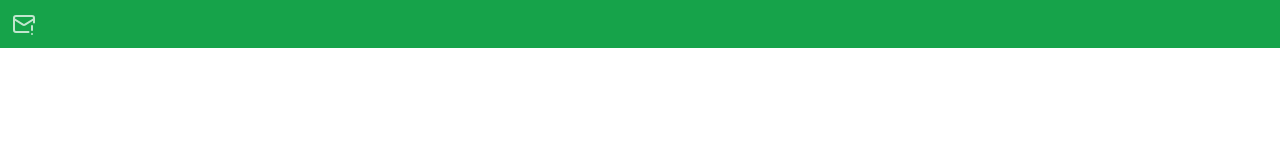
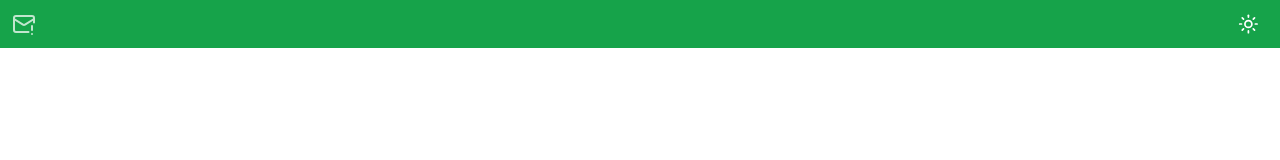
Before and after one commit to jakub-lesniewski/conf-handler-client, a React (Vite) app: page / in a window 1280 px wide. Shown: the top 160 px of the page. Built offline with nearby package versions, Linux system fonts and the light colour scheme.

Commit message:
removed redundant packages

```diff
--- a/index.html
+++ b/index.html
@@ -12,7 +12,7 @@
     <meta name="viewport" content="width=device-width, initial-scale=1.0" />
     <title>FMCS Conference</title>
   </head>
-  <body class="!scroll-smooth bg-background antialiased">
+  <body class="!scroll-smooth antialiased">
     <div id="root"></div>
     <script type="module" src="/src/main.tsx"></script>
   </body>
--- a/package.json
+++ b/package.json
@@ -23,15 +23,14 @@
     "@tanstack/react-query": "^5.37.1",
     "axios": "^1.6.8",
     "class-variance-authority": "^0.7.0",
-    "clsx": "^2.1.0",
+    "clsx": "^2.1.1",
     "lucide-react": "^0.362.0",
-    "next-themes": "^0.3.0",
     "react": "^18.2.0",
     "react-dom": "^18.2.0",
     "react-hook-form": "^7.51.5",
     "react-router-dom": "^6.22.3",
     "sonner": "^1.4.41",
-    "tailwind-merge": "^2.2.2",
+    "tailwind-merge": "^2.3.0",
     "tailwindcss-animate": "^1.0.7",
     "usehooks-ts": "^3.1.0",
     "zod": "^3.22.4"
--- a/src/components/header.tsx
+++ b/src/components/header.tsx
@@ -2,6 +2,7 @@ import { useAuth } from "@/lib/AuthContext";
 
 import Sidebar from "./sidebar";
 import MessageWarning from "./message-warning";
+import { ThemeToggle } from "./theme-toggler";
 
 export default function Header() {
   const { loggedUser } = useAuth();
@@ -9,7 +10,10 @@ export default function Header() {
   return (
     <header className="flex h-[--header-height] w-full justify-between bg-primary p-3">
       <MessageWarning />
-      {loggedUser && <Sidebar />}
+      <div className="flex items-center gap-2">
+        <ThemeToggle />
+        {loggedUser && <Sidebar />}
+      </div>
     </header>
   );
 }
--- /dev/null
+++ b/src/components/theme-provider.tsx
@@ -0,0 +1,73 @@
+import { createContext, useContext, useEffect, useState } from "react";
+
+type Theme = "dark" | "light" | "system";
+
+type ThemeProviderProps = {
+  children: React.ReactNode;
+  defaultTheme?: Theme;
+  storageKey?: string;
+};
+
+type ThemeProviderState = {
+  theme: Theme;
+  setTheme: (theme: Theme) => void;
+};
+
+const initialState: ThemeProviderState = {
+  theme: "system",
+  setTheme: () => null,
+};
+
+const ThemeProviderContext = createContext<ThemeProviderState>(initialState);
+
+export function ThemeProvider({
+  children,
+  defaultTheme = "system",
+  storageKey = "vite-ui-theme",
+  ...props
+}: ThemeProviderProps) {
+  const [theme, setTheme] = useState<Theme>(
+    () => (localStorage.getItem(storageKey) as Theme) || defaultTheme,
+  );
+
+  useEffect(() => {
+    const root = window.document.documentElement;
+
+    root.classList.remove("light", "dark");
+
+    if (theme === "system") {
+      const systemTheme = window.matchMedia("(prefers-color-scheme: dark)")
+        .matches
+        ? "dark"
+        : "light";
+
+      root.classList.add(systemTheme);
+      return;
+    }
+
+    root.classList.add(theme);
+  }, [theme]);
+
+  const value = {
+    theme,
+    setTheme: (theme: Theme) => {
+      localStorage.setItem(storageKey, theme);
+      setTheme(theme);
+    },
+  };
+
+  return (
+    <ThemeProviderContext.Provider {...props} value={value}>
+      {children}
+    </ThemeProviderContext.Provider>
+  );
+}
+
+export const useTheme = () => {
+  const context = useContext(ThemeProviderContext);
+
+  if (context === undefined)
+    throw new Error("useTheme must be used within a ThemeProvider");
+
+  return context;
+};
--- /dev/null
+++ b/src/components/theme-toggler.tsx
@@ -0,0 +1,20 @@
+import { Moon, Sun } from "lucide-react";
+import { useTheme } from "@/components/theme-provider";
+import { Button } from "@/components/ui/button";
+
+export function ThemeToggle() {
+  const { theme, setTheme } = useTheme();
+
+  return (
+    <Button
+      variant="ghost"
+      size="icon"
+      onClick={() => setTheme(theme === "light" ? "dark" : "light")}
+      className="text-white"
+    >
+      <Sun className="h-[1.5rem] w-[1.3rem] dark:hidden" />
+      <Moon className="hidden h-5 w-5 dark:block" />
+      <span className="sr-only">Toggle theme</span>
+    </Button>
+  );
+}
--- a/src/components/ui/sonner.tsx
+++ b/src/components/ui/sonner.tsx
@@ -1,14 +1,10 @@
-import { useTheme } from "next-themes"
-import { Toaster as Sonner } from "sonner"
+import { Toaster as Sonner } from "sonner";
 
-type ToasterProps = React.ComponentProps<typeof Sonner>
+type ToasterProps = React.ComponentProps<typeof Sonner>;
 
 const Toaster = ({ ...props }: ToasterProps) => {
-  const { theme = "system" } = useTheme()
-
   return (
     <Sonner
-      theme={theme as ToasterProps["theme"]}
       className="toaster group"
       toastOptions={{
         classNames: {
@@ -23,7 +19,7 @@ const Toaster = ({ ...props }: ToasterProps) => {
       }}
       {...props}
     />
-  )
-}
+  );
+};
 
-export { Toaster }
+export { Toaster };
--- a/src/index.css
+++ b/src/index.css
@@ -24,7 +24,6 @@
     --input: 240 5.9% 90%;
     --ring: 142.1 76.2% 36.3%;
     --radius: 0.5rem;
-
     --header-height: 48px;
   }
 
@@ -48,7 +47,14 @@
     --border: 240 3.7% 15.9%;
     --input: 240 3.7% 15.9%;
     --ring: 142.4 71.8% 29.2%;
-
-    --header-height: 48px;
   }
 }
+
+@layer base {
+  * {
+    @apply border-border;
+  }
+  body {
+    @apply bg-background text-foreground;
+  }
+}
--- a/tailwind.config.js
+++ b/tailwind.config.js
@@ -1,7 +1,12 @@
 /** @type {import('tailwindcss').Config} */
 module.exports = {
   darkMode: ["class"],
-  content: ["./pages/**/*.{ts,tsx}", "./components/**/*.{ts,tsx}", "./app/**/*.{ts,tsx}", "./src/**/*.{ts,tsx}"],
+  content: [
+    './pages/**/*.{ts,tsx}',
+    './components/**/*.{ts,tsx}',
+    './app/**/*.{ts,tsx}',
+    './src/**/*.{ts,tsx}',
+  ],
   prefix: "",
   theme: {
     container: {
@@ -69,4 +74,4 @@ module.exports = {
     },
   },
   plugins: [require("tailwindcss-animate")],
-};
+}
```
Also changed, not shown: src/main.tsx (+6 -3 lines), 1 other file (tests, documents, lock files or other folders).
